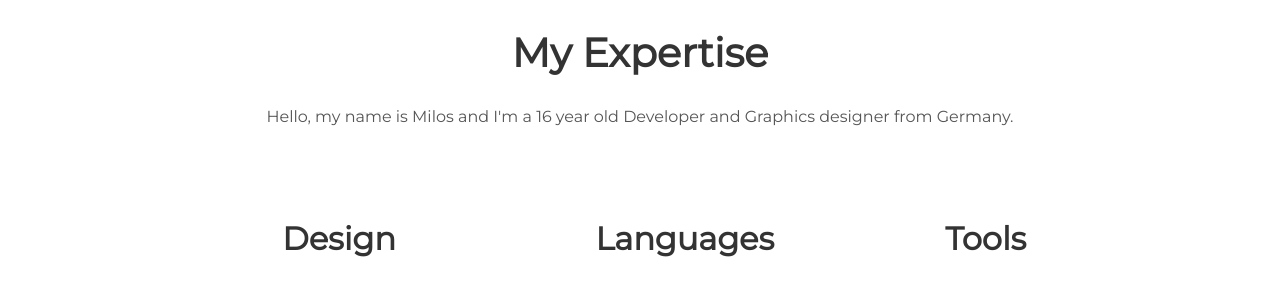
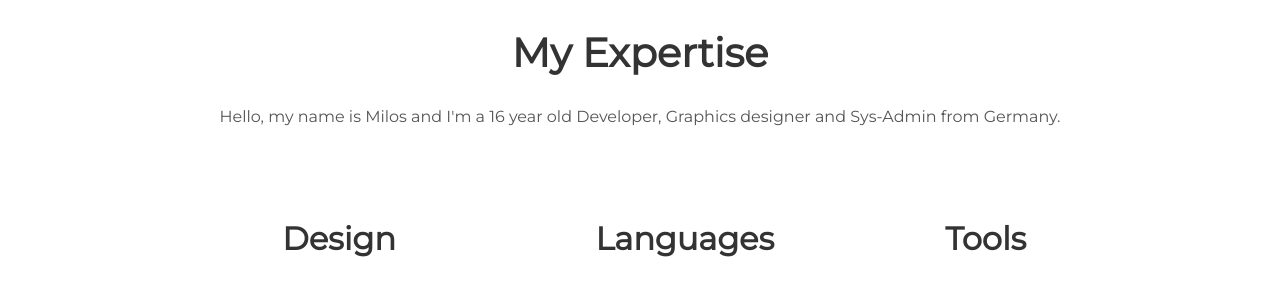
Before and after one commit to mxl0s/portfolio, a Jekyll site: the page built from index.html, in a window 1280 px wide and 900 px high, scrolled down 799 px. Shown: the part 153-444 px from the top of the window. Built offline with Jekyll 4.4.1, drawn with Linux system fonts in a browser that asks for light colours; grey boxes are pictures that could not be loaded.

Commit message:
Update _config.yml

```diff
--- a/_config.yml
+++ b/_config.yml
@@ -5,7 +5,7 @@ description: Backend Developer and Graphics Designer
 # url: "localhost:3000"
 # User settings
 username: Milos V.
-user_description: Hello, my name is Milos and I'm a 16 year old Developer and Graphics designer from Germany.
+user_description: Hello, my name is Milos and I'm a 16 year old Developer, Graphics designer and Sys-Admin from Germany.
 user_title: Backend Developer and Graphics Designer
 email: contact@milosv.co
 github_username:  https://github.com/mxl0s
```
